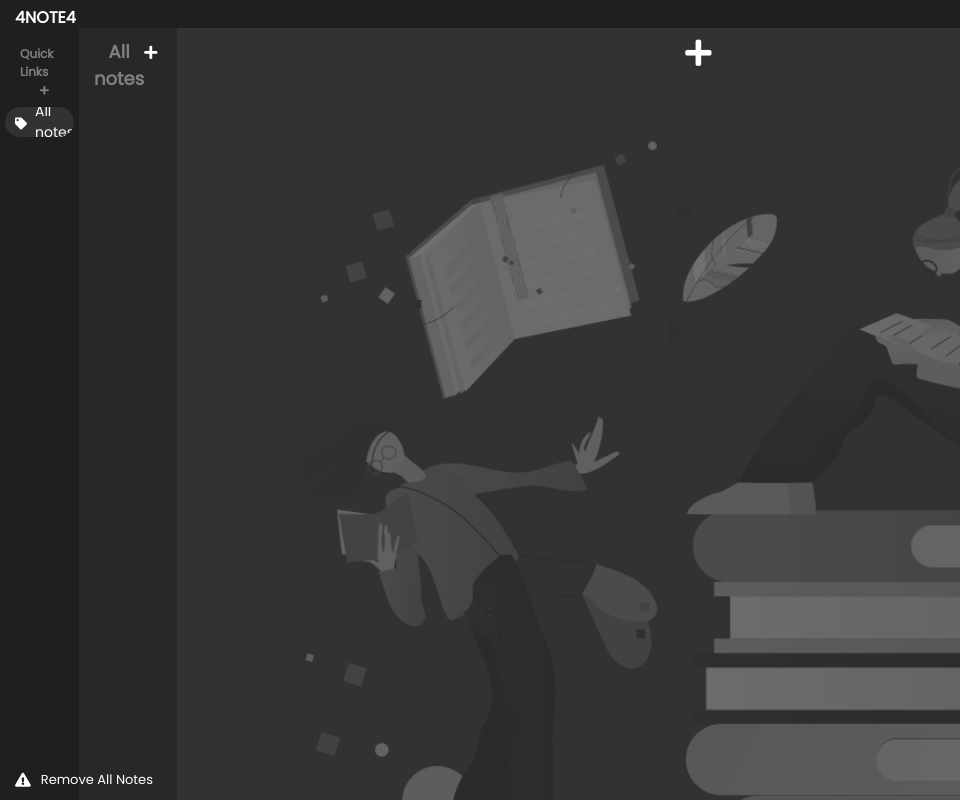
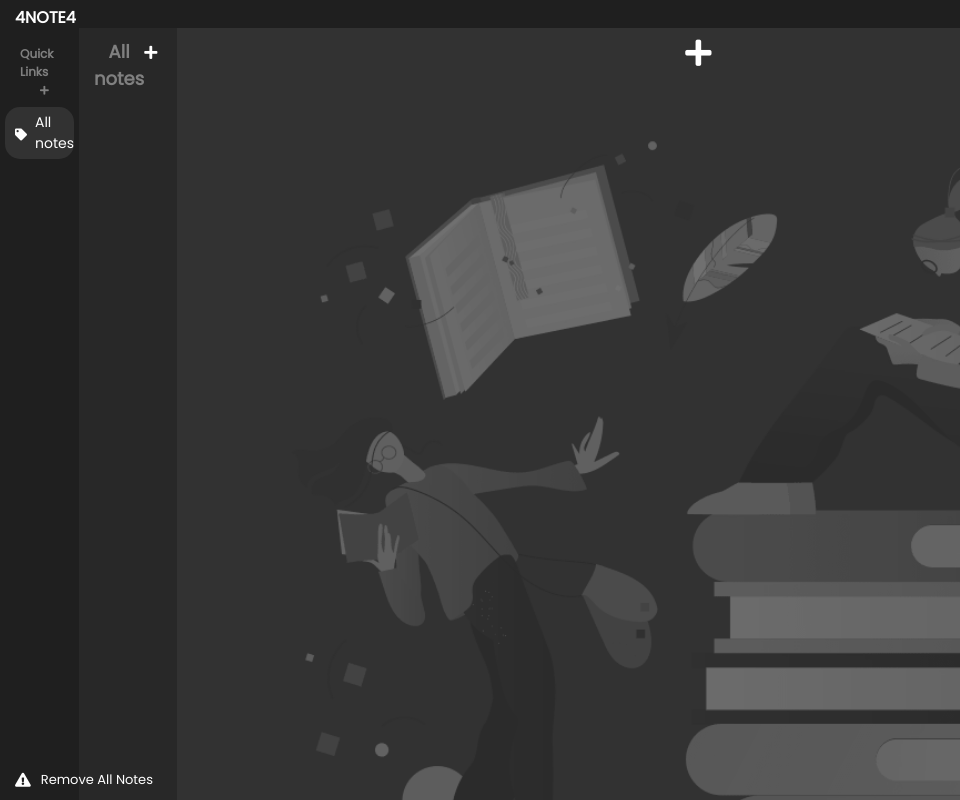
Before and after one commit to Isuru-Dissanayake/4note4, an Electron app: page src/index.html in a window 960 px wide. Drawn offline with Linux system fonts and the light colour scheme.

Commit message:
changed delete tag and tag height

```diff
--- a/src/index.css
+++ b/src/index.css
@@ -436,6 +436,7 @@ body {
   border-radius: 15px;
 }
 .tag-name {
+  text-overflow: ellipsis;
   margin-top: 0px;
   font-size: 14px;
   color: #ffffff;
@@ -491,10 +492,11 @@ body {
   flex-direction: row;
   cursor: pointer;
   padding-left: 10px;
+  padding-top: 5px;
+  padding-bottom: 5px;
   margin-right: 5px;
   margin-left: 5px;
   margin-bottom: 5px;
-  height: 30px;
   align-items: center;
   border-radius: 15px;
   overflow: hidden;
--- a/src/index.js
+++ b/src/index.js
@@ -20,7 +20,7 @@ const createWindow = () => {
     webPreferences: {
       nodeIntegration: true,
       enableRemoteModule: true,
-      devTools: false
+      //devTools: false
     }
   });
   // and load the index.html of the app.
--- a/src/render.js
+++ b/src/render.js
@@ -318,7 +318,7 @@ function renderQuickLinks() {
                             <div class="tag-dot">
                               <i id="quick-link-tag-dot-${ind}" class="fas fa-tag"></i>
                             </div>
-                            <div id="quick-link-tag-name-${ind}" class="tag-name">
+                            <div id="quick-link-tag-name-${ind}" class="tag-name" >
                               ${tagName}
                             </div>
                           </div>`
@@ -368,6 +368,7 @@ function manageQuickLinks(){
 function deleteQuickLink(ind){
   var tagData = loadTagData();
   var notesDetails = JSON.parse(localStorage.getItem('notesDetails'));
+  if (notesDetails){
     var articleIndexes = Object.keys(notesDetails);
     articleIndexes.reverse();
     articleIndexes.forEach((id)=> {
@@ -377,6 +378,7 @@ function deleteQuickLink(ind){
         notesDetails[id].tagId = 'All notes';
       }
     });
+  }
   delete tagData[ind];
   localStorage.setItem('tagData', JSON.stringify(tagData));
   localStorage.setItem('notesDetails', JSON.stringify(notesDetails));
```
Lines whose indentation alone changed are shown as unchanged.
